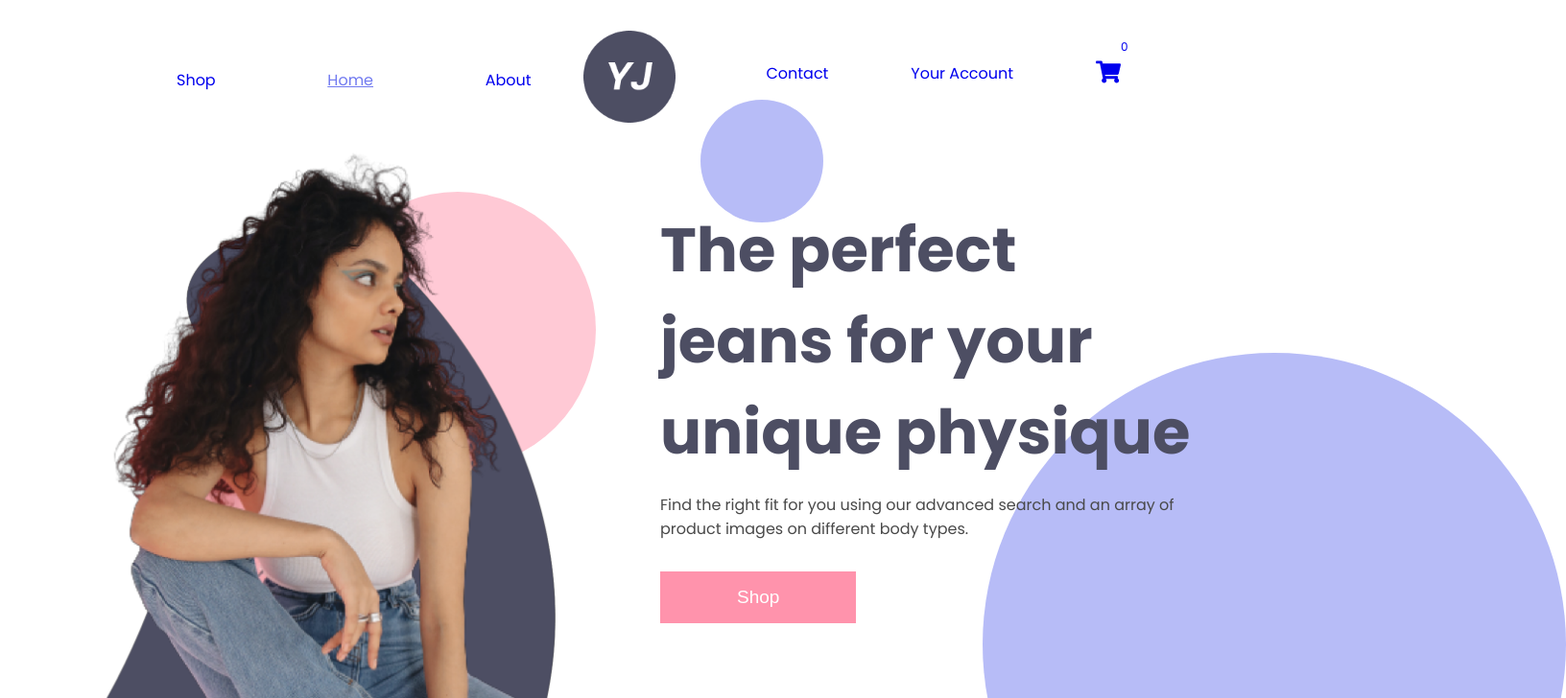
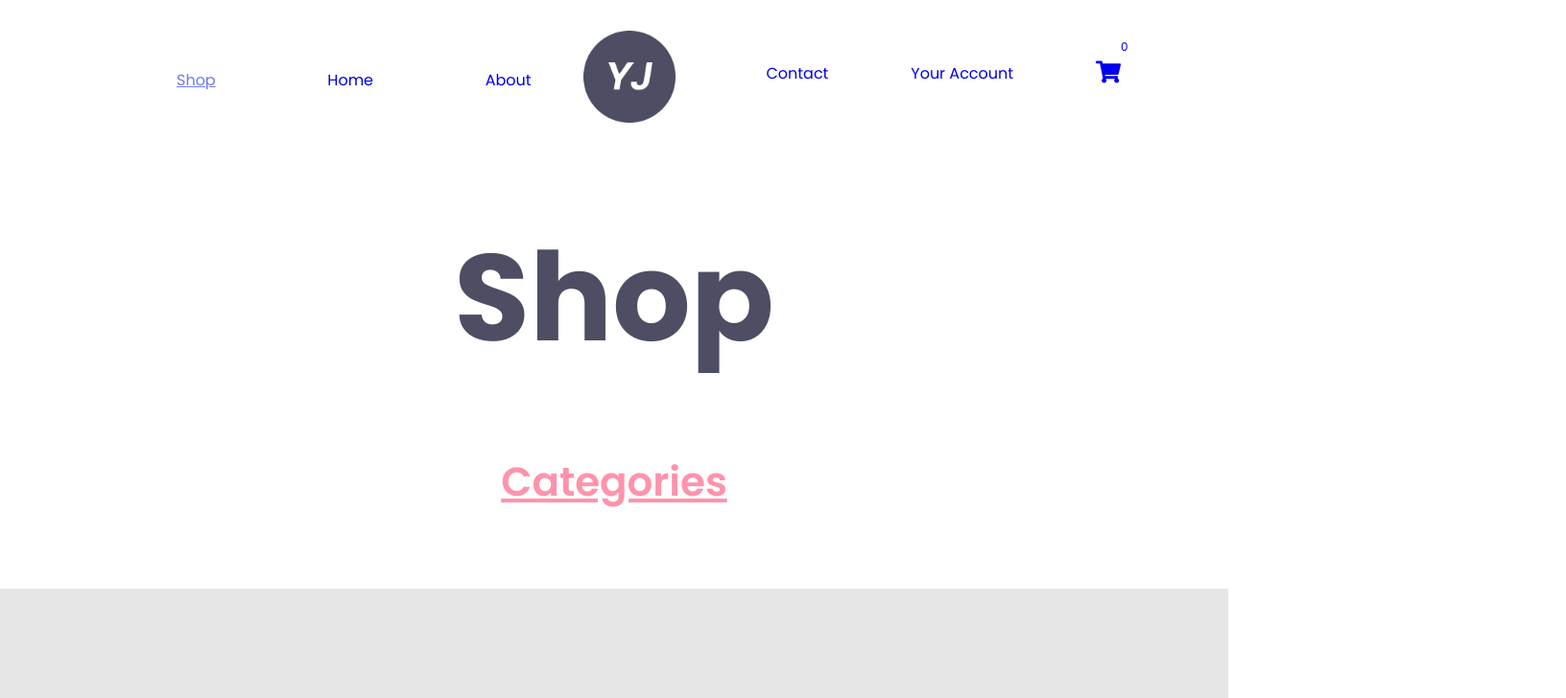
Before and after one commit to GlorySinkkhonde/younique-jeans-ecommerce-shop, a React app: page / in a window 1280 px wide. Shown: the top 728 px of the page at 96% size, 1632 px wide, since content can reach past the window. Built offline with nearby package versions, Linux system fonts and the light colour scheme.

Commit message:
Started shop page

```diff
--- a/src/components/Footer.css
+++ b/src/components/Footer.css
@@ -1,22 +1,3 @@
-:root{
-    --main-color: #4D4E63;
-    --secondary-color: #FF93AC;
-    --accent-color: #717AF0;
-}
-
-*, ::before, ::after{
-    box-sizing: border-box;
-    margin: 0;
-}
-
-body{
-    font-family: 'Poppins', sans-serif;
-}
-
-img{
-    width: 100%;
-}
-
 .footer{
     padding: 3rem;
     background-color: var(--main-color);
--- a/src/components/Hero.css
+++ b/src/components/Hero.css
@@ -1,21 +1,3 @@
-:root{
-    --main-color: #4D4E63;
-    --secondary-color: #FF93AC;
-    --accent-color: #717AF0;
-}
-
-*, ::before, ::after{
-    box-sizing: border-box;
-    margin: 0;
-}
-
-body{
-    font-family: 'Poppins', sans-serif;
-}
-
-img{
-    width: 100%;
-}
 
 .wrapper{
     width: 100%;
--- a/src/components/Navbar.css
+++ b/src/components/Navbar.css
@@ -1,22 +1,3 @@
-:root{
-    --main-color: #4D4E63;
-    --secondary-color: #FF93AC;
-    --accent-color: #717AF0;
-}
-
-*, ::before, ::after{
-    box-sizing: border-box;
-    margin: 0;
-}
-
-body{
-    font-family: 'Poppins', sans-serif;
-}
-
-img{
-    width: 100%;
-}
-
 .site-logo-1{
     width: 6rem;
     visibility: visible;
--- a/src/components/Navbar.js
+++ b/src/components/Navbar.js
@@ -23,8 +23,8 @@ function Navbar() {
         <div className={isVisible ? 'nav--visible' : 'nav__primary-nav'}>
 
                 <ul className='nav__first-nav'>
-                <CustomLink to='/shop'>Shop</CustomLink>
-                <CustomLink to='/'>Home</CustomLink>
+                <CustomLink to='/'>Shop</CustomLink>
+                <CustomLink to='/shop'>Home</CustomLink>
                 <CustomLink to='/about'>About</CustomLink>
                 </ul>
 
--- /dev/null
+++ b/src/components/ShopHeader.css
@@ -0,0 +1,32 @@
+.shop-header{
+    margin: 5rem 0 5rem;
+    text-align: center;
+}
+
+.shop-header > h1{
+    font-size: 90px;
+    color: var(--main-color);
+    margin-bottom: 2rem;
+}
+
+.shop-header > h3{
+    font-size: 27px;
+    font-weight: 600;
+    color: var(--secondary-color);
+    text-decoration: underline;
+}
+
+@media screen and (min-width: 900px){
+    .shop-header{
+        margin: 5rem 0 5rem;
+    }
+
+    .shop-header > h1{
+        font-size: 128px;
+        margin-bottom: 4rem;
+    }
+
+    .shop-header > h3{
+        font-size: 42px;
+    }
+}
--- /dev/null
+++ b/src/components/ShopHeader.js
@@ -0,0 +1,37 @@
+import React from 'react'
+import './ShopHeader.css'
+import CategoryOneImage from '../assets/images/12.png'
+
+function ShopHeader() {
+  return (
+    <div>
+        <div className='shop-header'>
+            <h1>Shop</h1>
+            <h3>Categories</h3>
+        </div>
+
+        <div className='shop__categories'>
+
+            <section className='category-section-1'>
+
+                <div className='category-1'>
+                    <img src={CategoryOneImage} alt='' />
+                    <div>
+                        <h4>Skinny Jeans</h4>
+                    </div>
+                </div>
+
+            </section>
+
+            <section className='category-section-2'>
+
+                <div className='category-4'></div>
+
+            </section>
+
+        </div>
+    </div>
+  )
+}
+
+export default ShopHeader
--- a/src/components/Testimonials.css
+++ b/src/components/Testimonials.css
@@ -1,22 +1,3 @@
-:root{
-    --main-color: #4D4E63;
-    --secondary-color: #FF93AC;
-    --accent-color: #717AF0;
-}
-
-*, ::before, ::after{
-    box-sizing: border-box;
-    margin: 0;
-}
-
-body{
-    font-family: 'Poppins', sans-serif;
-}
-
-img{
-    width: 100%;
-}
-
 .testimonials-wrapper{
     margin: 0 5rem;
 }
--- a/src/components/Trending.css
+++ b/src/components/Trending.css
@@ -1,22 +1,3 @@
-:root{
-    --main-color: #4D4E63;
-    --secondary-color: #FF93AC;
-    --accent-color: #717AF0;
-}
-
-*, ::before, ::after{
-    box-sizing: border-box;
-    margin: 0;
-}
-
-body{
-    font-family: 'Poppins', sans-serif;
-}
-
-img{
-    width: 100%;
-}
-
 .trending-wrapper{
     margin: 15rem 5rem 0;
 }
--- a/src/pages/Pages.js
+++ b/src/pages/Pages.js
@@ -12,16 +12,14 @@ function pages() {
   return (
     <div>
         <div className='container'>
-          <AnimatePresence>
             <Routes>
-                <Route path='/' element={<Home />} />
+                <Route path='/shop' element={<Home />} />
                 <Route path='/about' element={<About />} />
-                <Route path='/shop' element={<Shop />} />
+                <Route path='/' element={<Shop />} />
                 <Route path='/contact' element={<Contact />} />
                 <Route path='/your-account' element={<Account />} />
                 <Route path='/cart' element={<Cart />} />
             </Routes>
-          </AnimatePresence>
         </div>
     </div>
   )
--- a/src/pages/Shop.js
+++ b/src/pages/Shop.js
@@ -1,8 +1,11 @@
 import React from 'react'
+import ShopHeader from '../components/ShopHeader'
 
 function Shop() {
   return (
-    <div>This is the shop page</div>
+    <div>
+      <ShopHeader />
+    </div>
   )
 }
 
```
